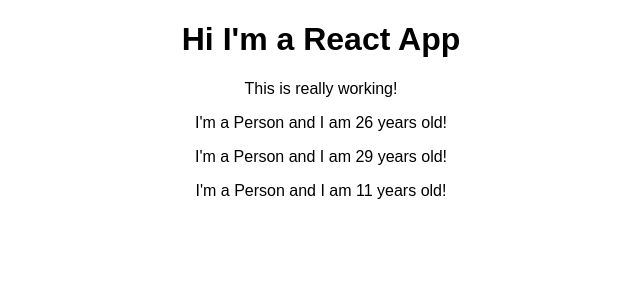
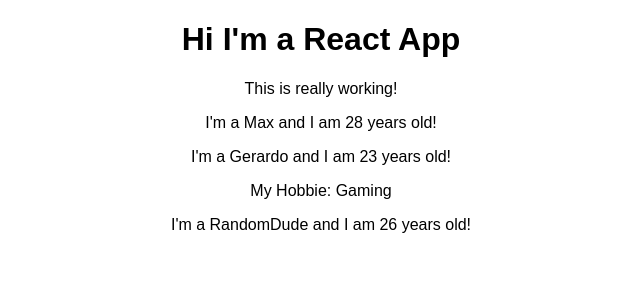
Before and after one commit to Gathzilla/react-complete-guide, a React (Create React App) app: page / in a window 1280 px wide. Shown: the top 300 px of the page, without its empty margins (319-959 px from the left). Built offline with nearby package versions, Linux system fonts and the light colour scheme.

Commit message:
made our component configurable

```diff
--- a/src/App.js
+++ b/src/App.js
@@ -8,9 +8,9 @@
       <div className="App">
         <h1> Hi I'm a React App </h1>
         <p>This is really working!</p>
-        <Person />
-        <Person />
-        <Person />
+        <Person name="Max" age="28"/>
+        <Person name="Gerardo" age="23">My Hobbie: Gaming</Person>
+        <Person name="RandomDude" age="26" />
       </div>
     );
 
--- a/src/Person/Person.js
+++ b/src/Person/Person.js
@@ -1,7 +1,14 @@
 import React from 'react';
 
-const person = () => {
-    return <p>I'm a Person and I am {Math.floor(Math.random() * 30 )} years old!</p>
+const person = (props) => {
+    return (
+        <div>
+            <p>I'm a {props.name} and I am {props.age} years old!</p>
+            <p>{props.children}</p>
+        </div>
+
+
+    )
 }
 
 export default person;
```
